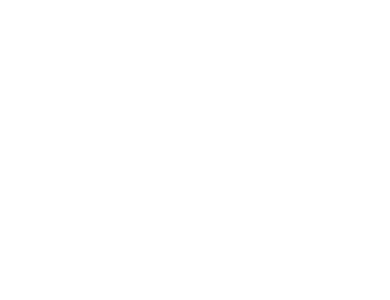
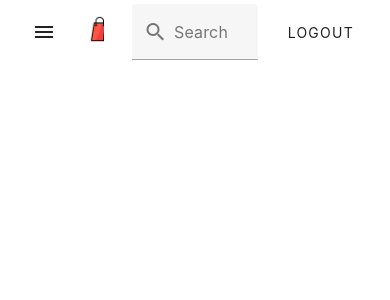
Before and after one commit to danielleirishmaymartinez/vue, a Vue app: page /homepage in a window 390 px wide. Before the commit this address had no page. Shown: the top 300 px of the page. Built offline with nearby package versions, Linux system fonts and the light colour scheme.

Commit message:
feat: update SidebarNav and HomepageView components, add homepage route
- Added navigation items to SidebarNav component.

- Updated layout and styles in HomepageView component for better responsiveness.

- Added route configuration for homepage in the router folder.

```diff
--- a/src/components/layout/SidebarNav.vue
+++ b/src/components/layout/SidebarNav.vue
@@ -0,0 +1,70 @@
+<script setup>
+import { ref } from 'vue';
+import { useRouter } from 'vue-router';
+import { useDisplay } from 'vuetify';
+
+const router = useRouter();
+const { mobile } = useDisplay();
+const drawer = ref(!mobile.value); // Drawer visibility toggle
+
+// Function to navigate to different routes
+function navigateTo(path) {
+  router.push(path);
+}
+</script>
+
+<template>
+  <v-navigation-drawer
+    v-model="drawer"
+    :permanent="!mobile"
+    :temporary="mobile"
+    app
+    width="250"
+  >
+    <!-- Profile Section -->
+    <v-list class="pt-6">
+      <v-list-item
+        prepend-avatar="https://randomuser.me/api/portraits/women/85.jpg"
+        subtitle="sandra_a88@gmail.com"
+        title="Sandra Adams"
+      ></v-list-item>
+    </v-list>
+
+    <v-divider></v-divider>
+
+    <!-- Centered List Items for Navigation -->
+    <v-list class="d-flex flex-column align-center mt-5">
+      <v-list-item
+        prepend-icon="mdi-folder"
+        title="My Files"
+        @click="navigateTo('/myfiles')"
+      ></v-list-item>
+      <v-list-item
+        prepend-icon="mdi-account-multiple"
+        title="Shared with me"
+        @click="navigateTo('/shared')"
+      ></v-list-item>
+      <v-list-item
+        prepend-icon="mdi-star"
+        title="Starred"
+        @click="navigateTo('/starred')"
+      ></v-list-item>
+    </v-list>
+  </v-navigation-drawer>
+</template>
+
+<style scoped>
+.v-navigation-drawer {
+  display: flex;
+  flex-direction: column;
+  justify-content: space-between;
+}
+
+.v-list-item {
+  justify-content: center;
+}
+
+.v-navigation-drawer--is-mobile .v-list {
+  align-items: center;
+}
+</style>
--- a/src/router/index.js
+++ b/src/router/index.js
@@ -2,6 +2,7 @@
 import LoginView from '@/views/auth/LoginView.vue'
 import RegisterView from '@/views/auth/RegisterView.vue'
 import LandingView from '@/views/layout/LandingView.vue'
+import HomepageView from '@/views/layout/HomepageView.vue'
 
 const router = createRouter({
   history: createWebHistory(import.meta.env.BASE_URL),
@@ -21,6 +22,11 @@
       name: 'register',
       component: RegisterView,
     },
+    {
+      path: '/homepage',
+      name: 'homepage',
+      component: HomepageView,
+    },
   ],
 })
 
--- a/src/views/layout/HomepageView.vue
+++ b/src/views/layout/HomepageView.vue
@@ -0,0 +1,49 @@
+<script setup>
+import SidebarNav from '@/components/layout/SidebarNav.vue';
+import { useDisplay } from 'vuetify';
+import { ref } from 'vue';
+
+const { mobile } = useDisplay();
+const drawerVisible = ref(!mobile.value);
+</script>
+
+<template>
+  <v-app>
+    <!-- Top Navbar -->
+    <v-app-bar app
+      elevation="0"
+      color="transparent"
+      class="px-4">
+      <v-btn icon @click="drawerVisible = !drawerVisible" v-if="mobile">
+        <v-icon>mdi-menu</v-icon>
+      </v-btn>
+
+      <v-toolbar-title class="d-flex align-center">
+        <img src="@/assets/logo.png" alt="Logo" class="mr-2" width="30" />
+        <span>Student Trade and Sell Hub</span>
+      </v-toolbar-title>
+
+      <v-spacer></v-spacer>
+
+      <v-text-field
+        solo
+        flat
+        dense
+        prepend-inner-icon="mdi-magnify"
+        label="Search"
+        hide-details
+        class="mx-3"
+      ></v-text-field>
+
+      <v-btn text>Logout</v-btn>
+    </v-app-bar>
+
+    <!-- Sidebar and Main Content Area -->
+    <v-container fluid class="d-flex">
+      <SidebarNav v-model:drawer="drawerVisible" />
+
+      <v-main class="mt-5 pt-3">
+      </v-main>
+    </v-container>
+  </v-app>
+</template>
```
